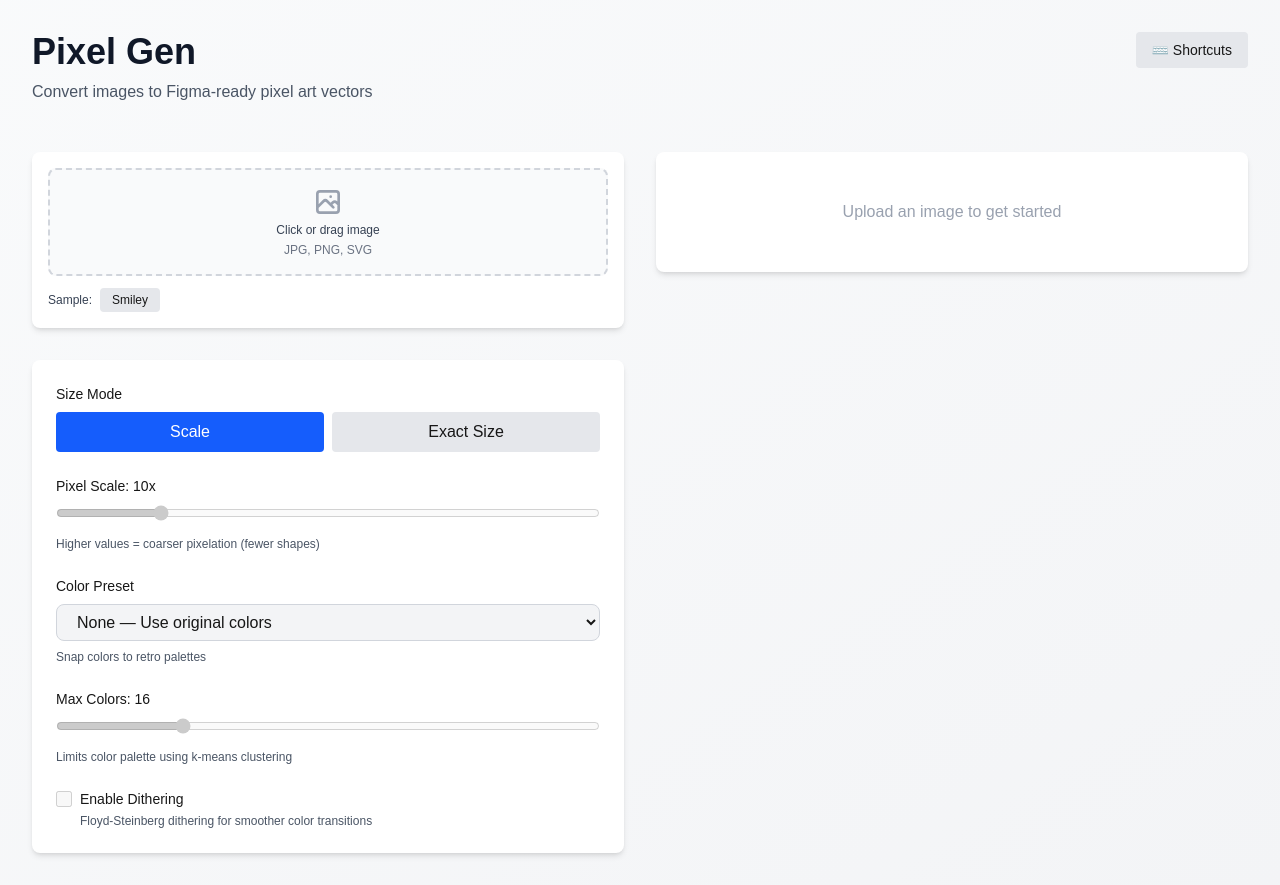
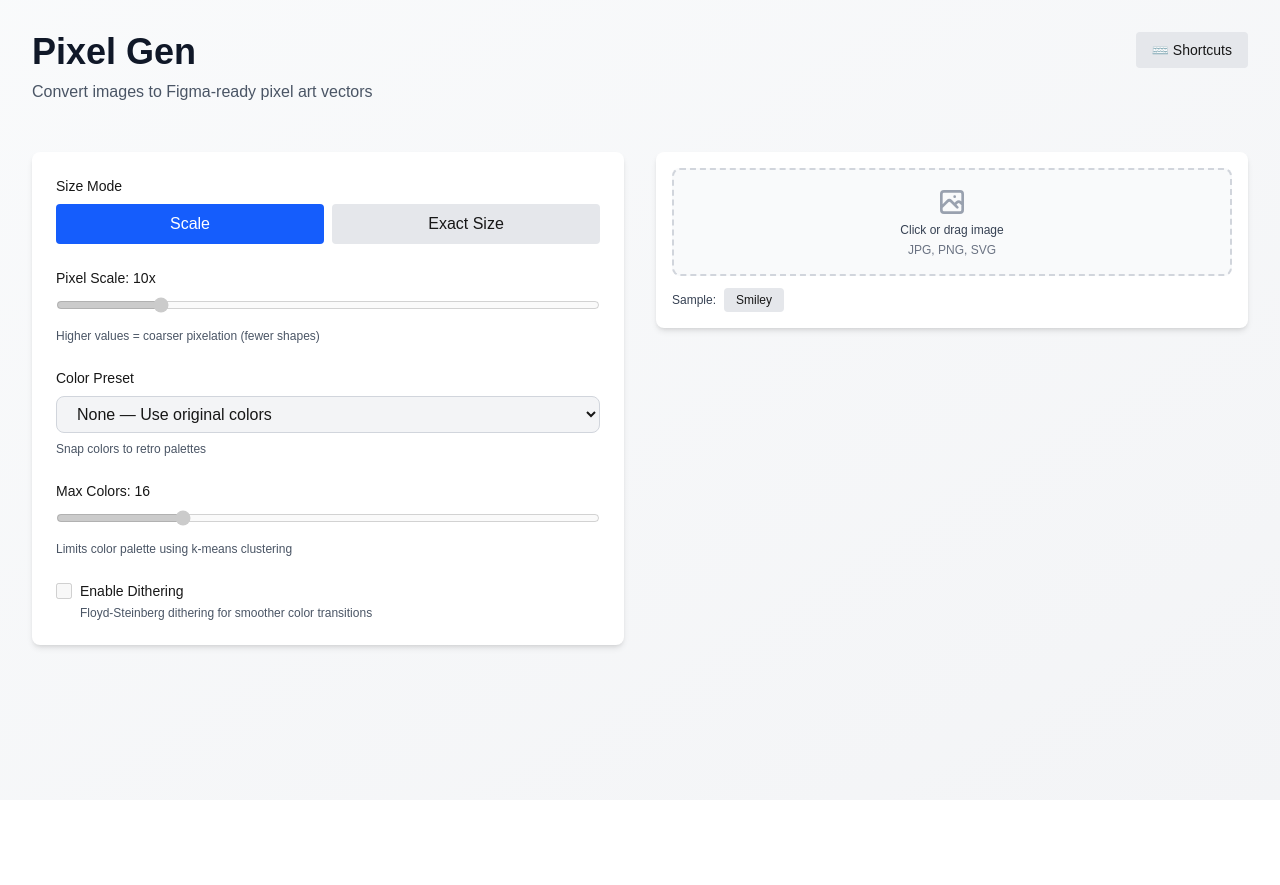
Before and after one commit to mattfwilson/pixel_gen, a Next.js app: page / in a window 1280 px wide. After the commit the page ends 800 px from the top, so only its background shows below. Built offline with nearby package versions, Linux system fonts and the light colour scheme.

Commit message:
Fix duplicate upload area - keep single upload always visible at top
- Removed duplicate upload from left column
- Upload area always visible at top of right column
- Preview appears below upload when image is loaded
- Removed placeholder 'Upload an image to get started' message

```diff
--- a/app/page.tsx
+++ b/app/page.tsx
@@ -253,18 +253,8 @@
         </header>
 
         <div className="grid grid-cols-1 lg:grid-cols-2 gap-8">
-          {/* Left Column: Upload and Controls */}
+          {/* Left Column: Controls */}
           <div className="flex flex-col gap-8">
-            <div className="bg-white p-4 rounded-lg shadow-md flex flex-col gap-3">
-              <ImageUpload
-                onImageSelect={handleImageSelect}
-                disabled={processing}
-              />
-              <SampleImages
-                onSampleSelect={handleSampleSelect}
-                disabled={processing}
-              />
-            </div>
 
             <div className="bg-white p-6 rounded-lg shadow-md flex flex-col gap-6">
               <div>
@@ -423,13 +413,10 @@
             )}
           </div>
 
-          {/* Right Column: Preview and Export Combined */}
+          {/* Right Column: Upload and Preview */}
           <div className="flex flex-col gap-8">
-            {pixelGrid ? (
-              <>
-                <div className="bg-white p-6 rounded-lg shadow-md flex flex-col gap-6">
-                  {/* Upload section at top when image is loaded */}
-                  <div className="flex flex-col gap-3 pb-4 border-b border-gray-200">
+            {/* Upload section - always visible */}
+            <div className="bg-white p-4 rounded-lg shadow-md flex flex-col gap-3">
               <ImageUpload
                 onImageSelect={handleImageSelect}
                 disabled={processing}
@@ -440,7 +427,10 @@
               />
             </div>
 
-                  {/* Preview */}
+            {/* Preview section - appears when image is loaded */}
+            {pixelGrid && (
+              <>
+                <div className="bg-white p-6 rounded-lg shadow-md">
                   <PixelPreview
                     pixelGrid={pixelGrid}
                     selectedColors={selectedColors.length > 0 ? selectedColors : undefined}
@@ -474,11 +464,10 @@
                   />
                 </div>
               </>
-            ) : !processing ? (
-              <div className="bg-white p-12 rounded-lg shadow-md flex items-center justify-center text-gray-400">
-                Upload an image to get started
-              </div>
-            ) : (
+            )}
+
+            {/* Processing state */}
+            {processing && (
               <div className="bg-white p-12 rounded-lg shadow-md flex items-center justify-center">
                 <div className="text-center">
                   <div className="animate-spin rounded-full h-12 w-12 border-b-2 border-blue-600 mx-auto mb-4"></div>
```
Lines whose indentation alone changed are shown as unchanged.
